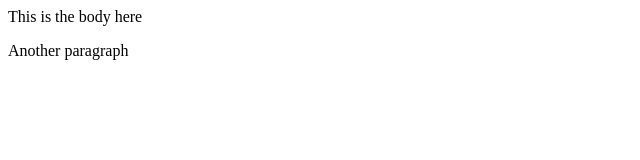
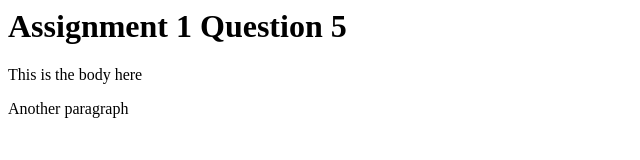
Before and after one commit to fengziii-i/Assignment1Question5, a plain HTML site: page index.html in a window 1280 px wide. Shown: the whole page, without its empty margins (0-640 px from the left). Drawn offline with Linux system fonts and the light colour scheme.

Commit message:
Update index.html

```diff
--- a/index.html
+++ b/index.html
@@ -5,6 +5,7 @@
   </head>
 
   <body>
+    <h1> Assignment 1 Question 5 </h1>
     <p> This is the body here </p>
     <p> Another paragraph </p>
   </body>
```
